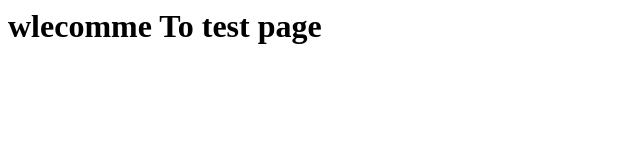
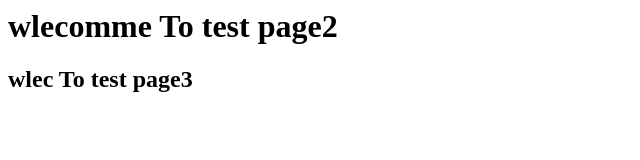
Before and after one commit to AbdelkawySalah/TestPro, a plain HTML site: page index.html in a window 1280 px wide. Shown: the whole page, without its empty margins (0-640 px from the left). Drawn offline with Linux system fonts and the light colour scheme.

Commit message:
second Editing

```diff
--- a/index.html
+++ b/index.html
@@ -3,7 +3,9 @@
     <title>hello page</title>
 </head>
 <body>
-   <h1>wlecomme To test page</h1>
+   <h1>wlecomme To test page2</h1>
+      <h2>wlec To test page3</h1>
+
 </body>
 
 </html>
```
